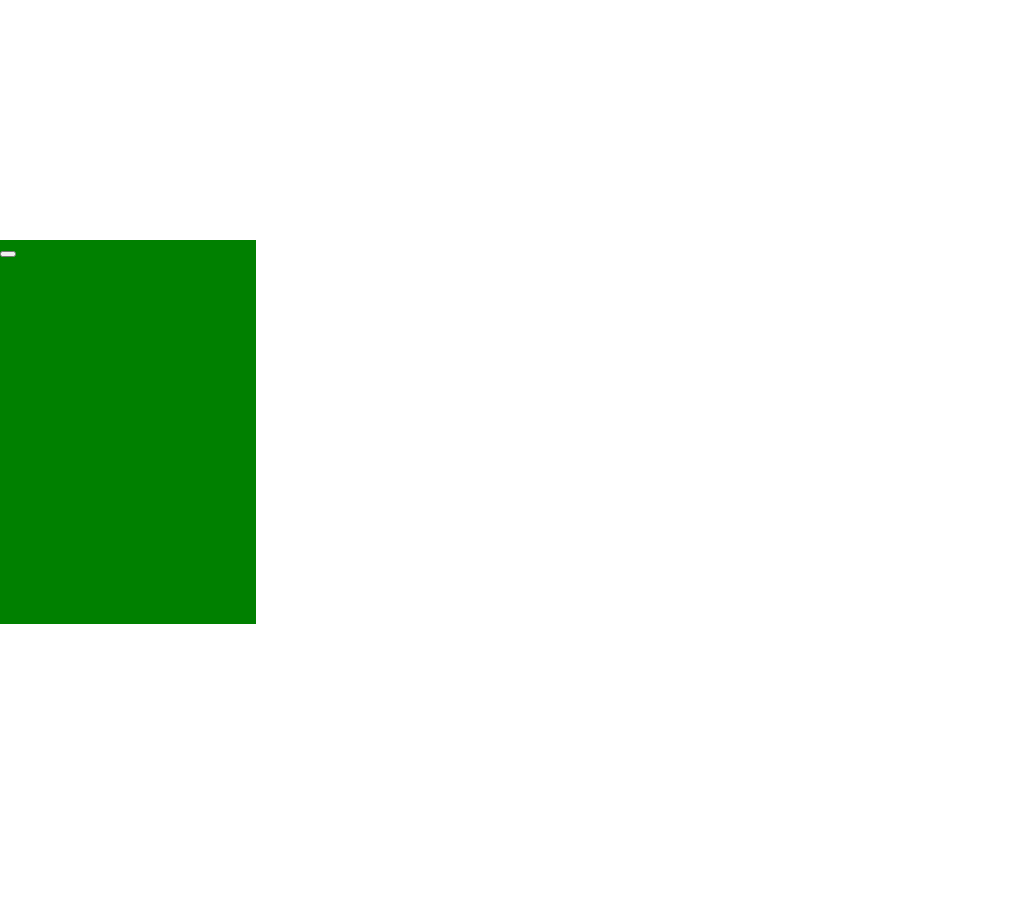
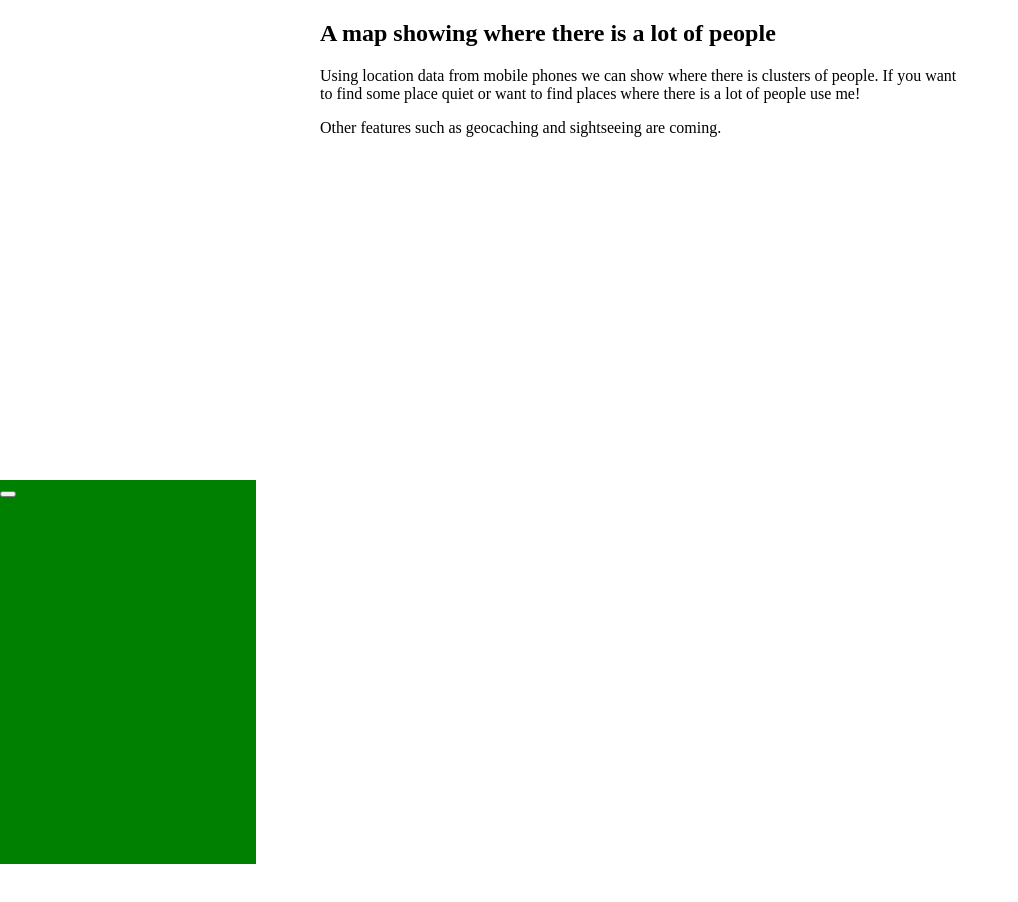
Before and after one commit to relmgren/cityMap, a plain HTML site: page index.html in a window 1280 px wide. Shown: the whole page, without its empty margins (0-1018 px from the left). Before the commit the page ends 800 px from the top, so only its background shows below. Drawn offline with Linux system fonts and the light colour scheme; some packages are replaced by stand-ins of ours.

Commit message:
added some information text above map

```diff
--- a/index.css
+++ b/index.css
@@ -1,5 +1,4 @@
 body {
-    width: 100vw;
     height: 100vh;
     margin: 0;
 }
@@ -7,18 +6,24 @@ body {
 #map {
     position: relative;
     width: 100%;
-    height: 100%;
+    height: 100vh;
     z-index: 1;
 }
 
 #button-list {
-    position: fixed;
+    position: absolute;
     left: 0;
-    top: 30%;
+    top: 60vh;
     z-index: 2;
     height: 40%;
     width: 20%;
     padding: 0;
+}
+
+#information-view {
+    height: 20vh;
+    width: 50%;
+    margin: auto;
 }
 
 .button {
--- a/index.html
+++ b/index.html
@@ -6,6 +6,18 @@
         <link rel="stylesheet" href="index.css" media="screen" charset="utf-8">
     </head>
     <body>
+
+        <div id="information-view">
+            <h2>A map showing where there is a lot of people</h2>
+            <p>
+                Using location data from mobile phones we can show where there is clusters of people. If you want to find some place quiet or want to find places where there is a lot of people use me!
+            </p>
+            <p>
+                Other features such as geocaching and sightseeing are coming.
+            </p>
+        </div>
+        <div id="map-container">
+
             <div id="map">
                 <script src="map.js">
                 </script>
@@ -28,5 +40,6 @@
 
                 </div>
             </div>
+        </div>
     </body>
 </html>
--- a/map.js
+++ b/map.js
@@ -6,7 +6,11 @@ function initMap() {
     map = new google.maps.Map(mapDiv, {
         center: {lat: 59.3293, lng: 18.0686},
         zoom: 14,
-        disableDefaultUI: true
+        disableDefaultUI: true,
+        draggable: false,
+        scrollwheel: false,
+        navigationControl: false,
+        scaleControl: false
     });
 }
 
```
Lines whose indentation alone changed are shown as unchanged.
